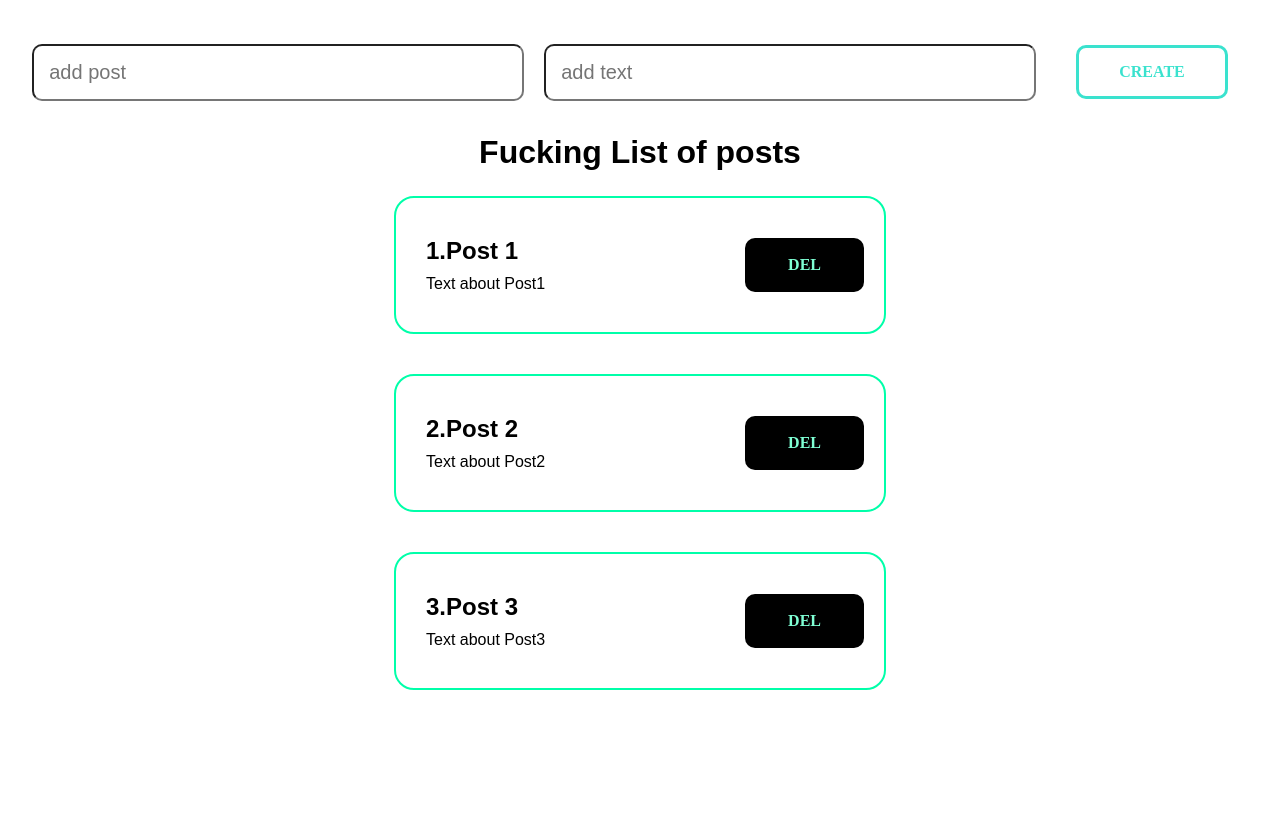
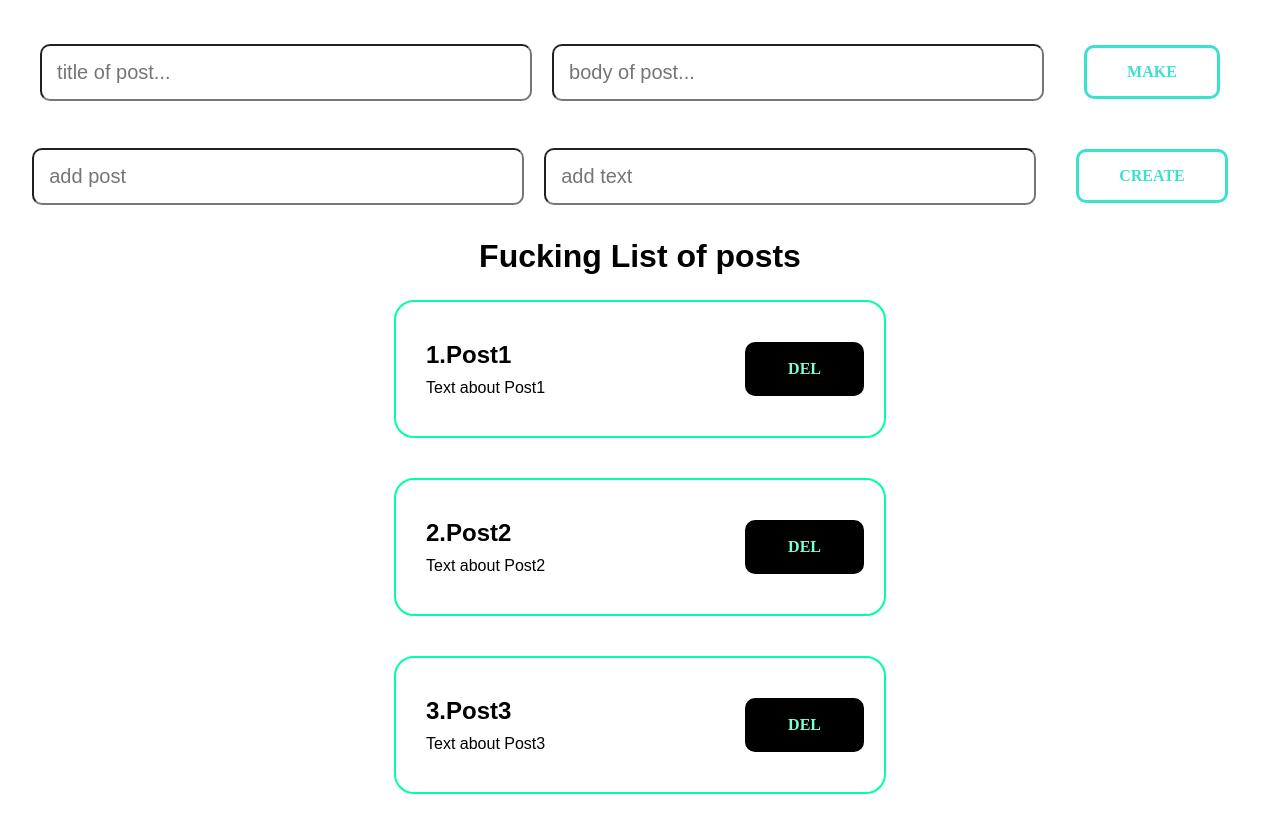
Before and after one commit to Aleksey6453/reactFundament, a React (Create React App) app: page / in a window 1280 px wide. Shown: the top 832 px of the page. Before the commit the page ends 800 px from the top, so only its background shows below. Built offline with nearby package versions, Linux system fonts and the light colour scheme.

Commit message:
full work version of adding posts in local component

```diff
--- a/src/App.js
+++ b/src/App.js
@@ -7,34 +7,44 @@ import MyBtn from './components/UI/button/MyBtn';
 
 function App() {
   const [posts, setPosts] = React.useState([
-    {id:1, title:'Post 1', body:'Text about Post'},
-    {id:2, title:'Post 2', body:'Text about Post'},
-    {id:3, title:'Post 3', body:'Text about Post'},
+    {id:1, title:'Post', body:'Text about Post'},
+    {id:2, title:'Post', body:'Text about Post'},
+    {id:3, title:'Post', body:'Text about Post'},
   ])
-  const [title, setTitle] = React.useState('')
-  const [body, setBody] = React.useState('')
+  const [post, setPost] = React.useState({})
+  const [makePost, setMakePost] = React.useState({title:'', body:''})
+  // const [title, setTitle] = React.useState('')
+  // const [body, setBody] = React.useState('')
   const addPost = (e) => {
       e.preventDefault()
-      const newPost = {
-        id: Date.now(),
-        title,
-        body
-      }
-    setPosts([...posts, newPost])
-    console.log(newPost)
+      // const newPost = {
+      //   id: Date.now(),
+      //   title,
+      //   body
+      // }
+    setPosts([...posts, {...post, id: Date.now()}])
+    setPost({title:'', body: ''})
   }
 
   return (
     <div className="App">
-      {/* <FormCreatePost /> */}
+      <FormCreatePost posts={posts}
+                      setPosts={setPosts}
+                      makePost={makePost}
+                      setMakePost={setMakePost}
+                      />
       <form className='form'>
         <MyInput type='text'
-                value={title}
-                onChange={(e) => {setTitle(e.target.value)}}
+                value={post.title}
+                onChange={(e) => {
+                     setPost({...post, title: e.target.value})
+                                }}
                 placeholder='add post'/>
         <MyInput type='text'
-                  value={body}
-                  onChange={(e) => {setBody(e.target.value)}}
+                  value={post.body}
+                  onChange={(e) => {
+                        setPost({...post, body: e.target.value})
+                                  }}
                   placeholder='add text'/>
         <MyBtn onClick={addPost}>Create</MyBtn>
       </form>
--- a/src/components/form_create_post/FormCreatePost.jsx
+++ b/src/components/form_create_post/FormCreatePost.jsx
@@ -3,31 +3,21 @@ import MyBtn from '../UI/button/MyBtn'
 import MyInput from '../UI/input/MyInput'
 import styles from './FormCreatePost.module.css'
 
-
-
-const FormCreatePost = ({posts, setPosts}) => {
-    // const [posts, setPosts] = React.useState([
-    //     {id:1, title:'Post 1', text:'Text about Post1'},
-    //     {id:2, title:'Post 2', text:'Text about Post2'},
-    //     {id:3, title:'Post 3', text:'Text about Post3'},
-    // ])
-    const [title, setTitle] = React.useState('')
-    const [body, setBody] = React.useState('')
-    const bodyInpurRef = React.useRef()
+const FormCreatePost = ({posts, setPosts, makePost, setMakePost}) => {
+    // const [makePost, setMakePost] = React.useState({title:'', body:''})
+    // const [title, setTitle] = React.useState('')
+    // const [body, setBody] = React.useState('')
+    const bodyInputRef = React.useRef()
     // const addNewPost = (e) => {
     //     e.preventDefault()
     //     console.log(title, body)
-    //     // console.log(bodyInpurRef.current.value)
+    //     // console.log(bodyInputRef.current.value)
     // }
     const addNewPost = (e) => {
         e.preventDefault()
-        const newPost = {
-            id: Date.now(),
-            title,
-            body
-        }
-        console.log(newPost)
-        setPosts({...posts, newPost})
+        setPosts([...posts, {...makePost, id: Date.now()}])
+        setMakePost({title:'', body:''})
+
     }
   return (
     <form className={styles.wrap}>
@@ -37,21 +27,21 @@ const FormCreatePost = ({posts, setPosts}) => {
         {/* <input ref={bodyInpurRef}
                 type="text"
                 placeholder='text about post...' /> */}
-        <MyInput onChange={e => setTitle(e.target.value)}
+        <MyInput onChange={e => {setMakePost({...makePost, title: e.target.value})}}
                  type="text"
-                 value={title}
+                 value={makePost.title}
                  placeholder='title of post...'
                  />
-        <MyInput onChange={e => setBody(e.target.value)}
+        <MyInput onChange={e => {setMakePost({...makePost, body: e.target.value})}}
                  type="text"
-                 value={body}
+                 value={makePost.body}
                  placeholder='body of post...'
                  />
         {/* <MyInput ref={bodyInpurRef}
                 type="text"
                 placeholder='text about post...'
                  /> */}
-        <MyBtn>C</MyBtn>
+        <MyBtn onClick={addNewPost}>Make</MyBtn>
 
     </form>
   )
--- a/src/components/post-list/PostList.jsx
+++ b/src/components/post-list/PostList.jsx
@@ -7,8 +7,8 @@ const PostList = ({posts, title}) => {
   return (
     <div className={styles.post_list}>
       <h1>{title}</h1>
-      {posts.map((post) =>
-        <PostItem post={post} key={post.id} />
+      {posts.map((post, index) =>
+        <PostItem number={index + 1} post={post} key={post.id} />
       )}
     </div>
   )
--- a/src/components/postItem/PostItem.jsx
+++ b/src/components/postItem/PostItem.jsx
@@ -6,8 +6,8 @@ const PostItem = (props) => {
   return (
        <div className={styles.post}>
             <div className={styles.half_left_post}>
-                <h2>{props.post.id}.{props.post.title}</h2>
-                <p>{props.post.body}{props.post.id}</p>
+                <h2>{props.number}.{props.post.title}{props.number}</h2>
+                <p>{props.post.body}{props.number}</p>
             </div>
             <div className={styles.half_right_post}>
                 <button className='btn'>Del</button>
```
